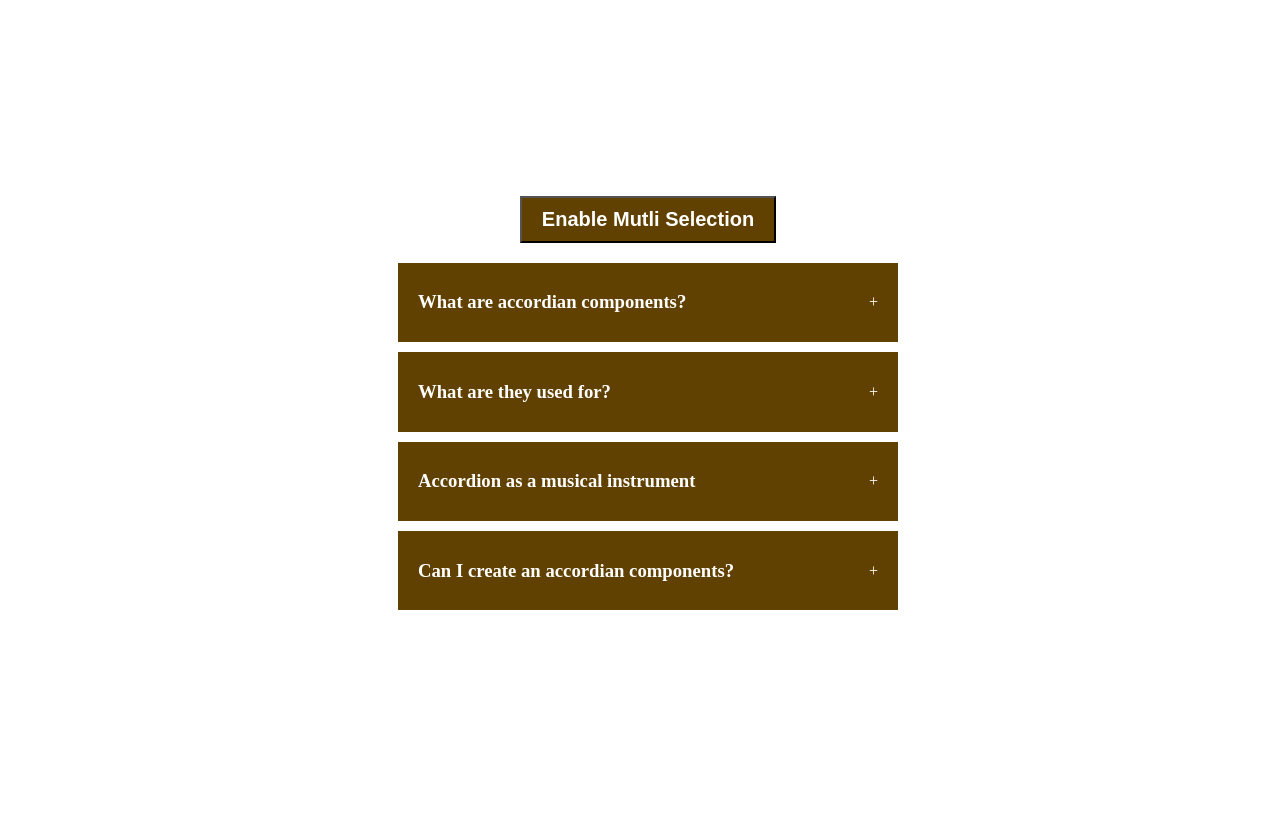
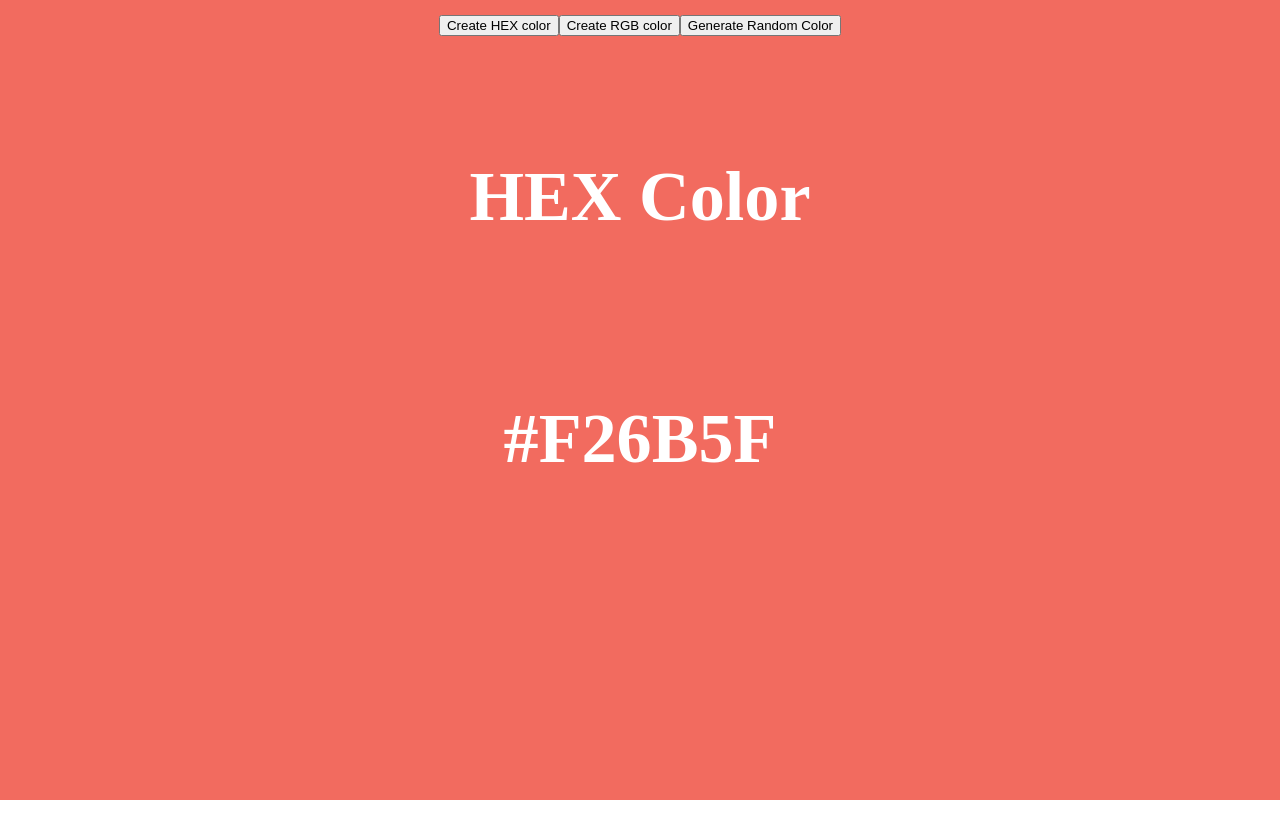
Before and after one commit to Nkbalaji2002/TicTacToe, a React (Vite) app: page / in a window 1280 px wide. Built offline with nearby package versions, Linux system fonts and the light colour scheme.

Commit message:
Random Color Generator

```diff
--- a/src/App.jsx
+++ b/src/App.jsx
@@ -1,11 +1,12 @@
 import React from "react";
-import Accordian from "./components/Accordian";
+import RandomColor from "./components/Random_Color";
 
 const App = () => {
   return (
     <>
       {/* <h1>Hello World from React</h1> */}
-      <Accordian />
+      {/* <Accordian /> */}
+      <RandomColor />
     </>
   );
 };
--- /dev/null
+++ b/src/components/Random_Color/index.jsx
@@ -0,0 +1,69 @@
+import React, { useEffect, useState } from "react";
+import "./style.css";
+
+const RandomColor = () => {
+  const [typeOfColor, settypeOfColor] = useState("hex");
+  const [color, setcolor] = useState("#000");
+
+  const randomColorUtiltiy = (length) => {
+    return Math.floor(Math.random() * length);
+  };
+
+  const handleCreateRandomHexColor = () => {
+    const hex = [1, 2, 3, 4, 5, 6, 7, 8, 9, "A", "B", "C", "D", "E", "F"];
+    let hexColor = "#";
+
+    for (let i = 0; i < 6; i++) {
+      hexColor += hex[randomColorUtiltiy(hex.length)];
+    }
+
+    setcolor(hexColor);
+  };
+
+  const handleCreateRandomRGBColor = () => {
+    const r = randomColorUtiltiy(256);
+    const g = randomColorUtiltiy(256);
+    const b = randomColorUtiltiy(256);
+
+    setcolor(`rgb(${r}, ${g}, ${b})`);
+  };
+
+  useEffect(() => {
+    if (typeOfColor === "rgb") {
+      handleCreateRandomRGBColor();
+    } else {
+      handleCreateRandomHexColor();
+    }
+  }, [typeOfColor]);
+
+  return (
+    <>
+      <div
+        style={{
+          width: "100vw",
+          height: "100vh",
+          background: color,
+        }}
+      >
+        <button onClick={() => settypeOfColor("hex")}>Create HEX color</button>
+        <button onClick={() => settypeOfColor("rgb")}>Create RGB color</button>
+        <button
+          onClick={
+            typeOfColor === "hex"
+              ? handleCreateRandomHexColor
+              : handleCreateRandomRGBColor
+          }
+        >
+          Generate Random Color
+        </button>
+
+        <div className="showColor">
+          <h3>{typeOfColor === "rgb" ? "RGB Color" : "HEX Color"}</h3>
+          <h3>{color}</h3>
+        </div>
+      </div>
+    </>
+  );
+};
+
+export default RandomColor;
--- /dev/null
+++ b/src/components/Random_Color/style.css
@@ -0,0 +1,20 @@
+body {
+  margin: 0;
+  text-align: center;
+  max-height: 100vh;
+}
+
+button {
+  margin-top: 15px;
+}
+
+.showColor {
+  display: flex;
+  justify-content: center;
+  align-items: center;
+  color: #fff;
+  font-size: 60px;
+  margin-top: 50px;
+  flex-direction: column;
+  gap: 20px;
+}
```
